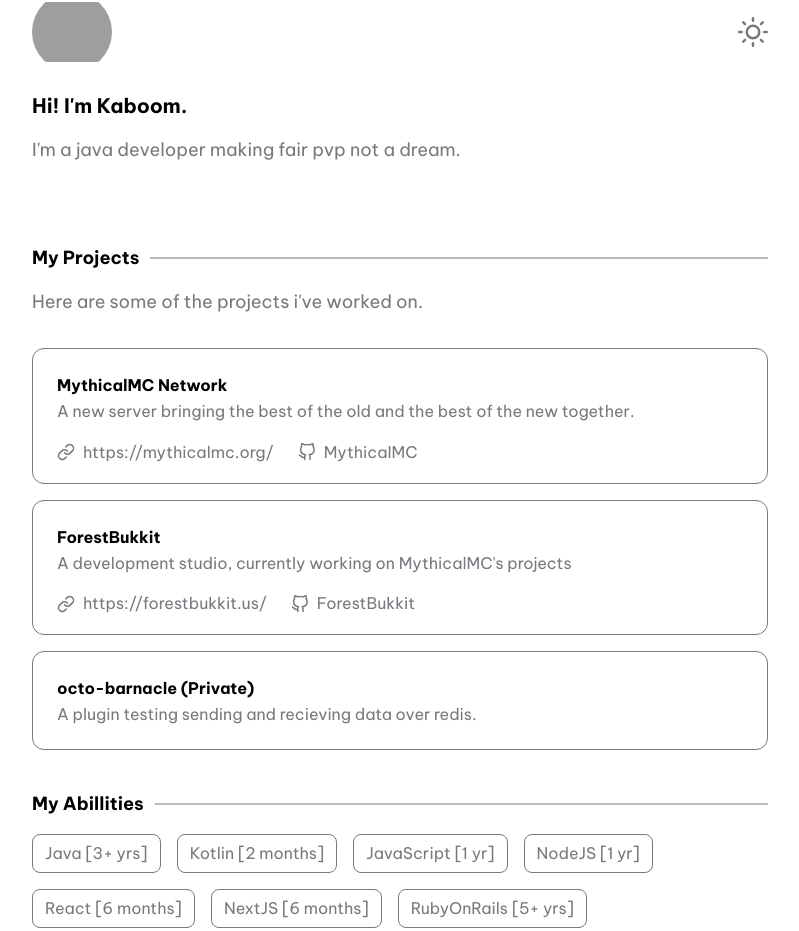
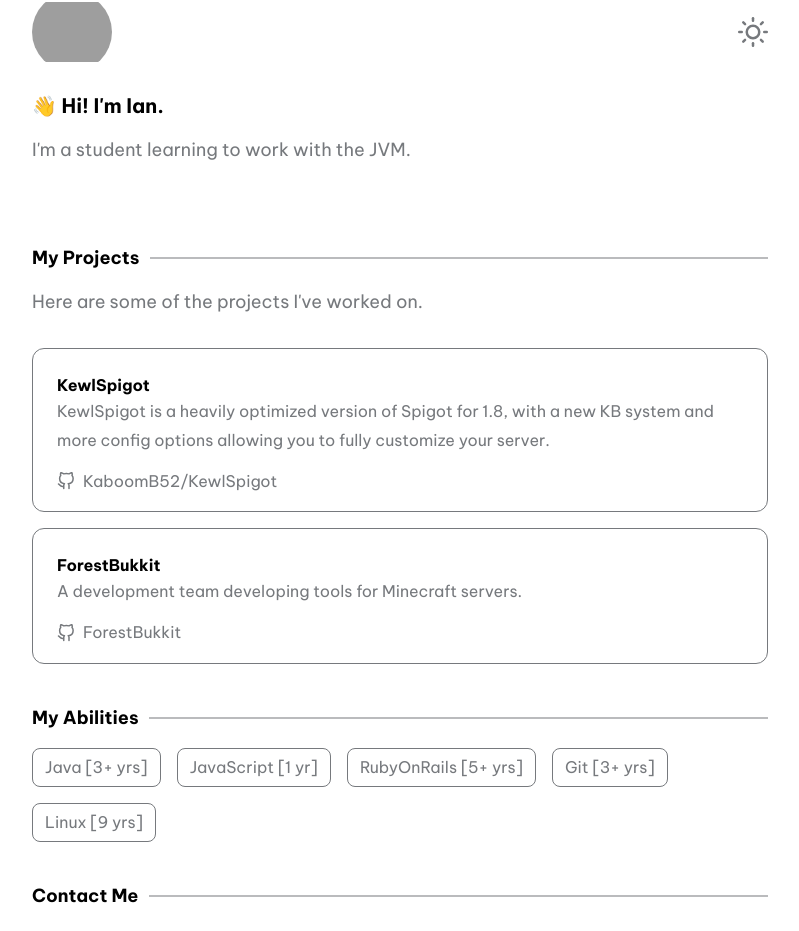
Before and after one commit to KaboomB52/info, a Next.js app: page / in a window 1280 px wide. Shown: the part 88-1019 px from the top of the page, without its empty margins (240-1039 px from the left). Built offline with nearby package versions, Linux system fonts and the light colour scheme; grey boxes are pictures that could not be loaded.

Commit message:
Update config.js

```diff
--- a/data/config.js
+++ b/data/config.js
@@ -1,60 +1,45 @@
 export const meta = {
-  title: 'KaboomB52',
-  description: 'Hey, I\'m KaboomB52. I\'m a java developer making fair pvp not a dream.'
+  title: 'Ian Rich',
+  description: 'Hey, I\'m KaboomB52. Welcome to my portfolio!'
 }
 
 export const hero = {
-  title: "Hi! I'm Kaboom.",
-  desc: "I\'m a java developer making fair pvp not a dream."
+  title: "👋 Hi! I'm Ian.",
+  desc: "I'm a student learning to work with the JVM."
 };
 
 export const projects = {
   title: 'My Projects',
-  desc: "Here are some of the projects i've worked on.",
+  desc: "Here are some of the projects I've worked on.",
   projects: [
     {
-      title: 'MythicalMC Network',
-      description: 'A new server bringing the best of the old and\nthe best of the new together.',
-      link: 'https://mythicalmc.org/',
-      github: 'MythicalMC'
+      title: 'KewlSpigot',
+      description: 'KewlSpigot is a heavily optimized version of Spigot for 1.8, with a new KB system and more config options allowing you to fully customize your server.',
+      github: 'KaboomB52/KewlSpigot'
     },
     {
       title: 'ForestBukkit',
-      description: 'A development studio, currently working on MythicalMC\'s projects',
-      link: 'https://forestbukkit.us/',
+      description: 'A development team developing tools for Minecraft servers.',
       github: 'ForestBukkit'
-    },
-    {
-      title: 'octo-barnacle (Private)',
-      description: 'A plugin testing sending and recieving data over redis.',
-      link: '',
-      github: ''
     }
   ]
 };
 
 export const stack = {
-  title: 'My Abillities',
+  title: 'My Abilities',
   stack: [
     'Java [3+ yrs]',
-    'Kotlin [2 months]',
     'JavaScript [1 yr]',
-    'NodeJS [1 yr]',
-    'React [6 months]',
-    'NextJS [6 months]',
     'RubyOnRails [5+ yrs]',
-    'SpringFramework [5 months]',
     'Git [3+ yrs]',
-    'PhoenixFramework [1 yr]',
-    'Debian Based Linux [7 yrs]',
-    'Arch Based Linux [1 yr]'
+    'Linux [9 yrs]'
   ]
 };
 
 export const contact = {
   title: 'Contact Me',
-  email: 'kaboomb52@outlook.com',
+  email: 'ianrichb52@outlook.com',
   github: 'KaboomB52',
   dribbble: '',
-  linkedin: ''
+  linkedin: 'IanRichB52'
 };
```
